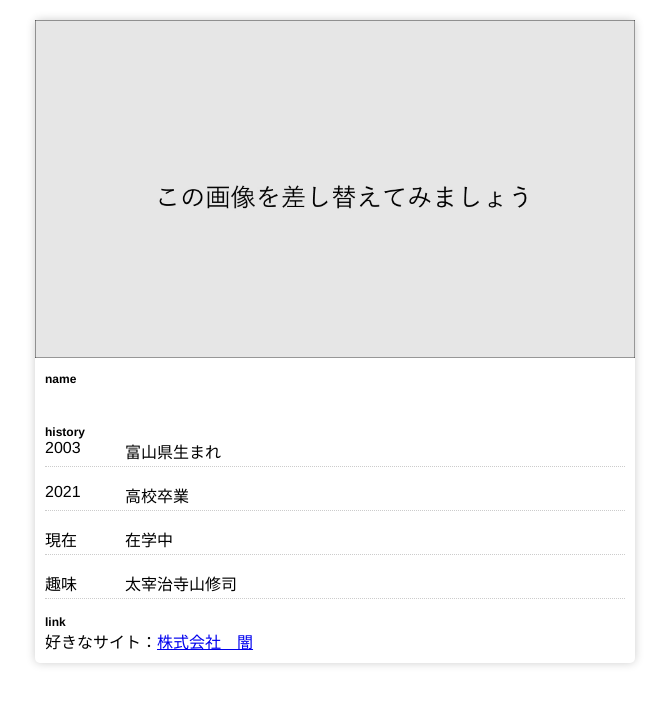
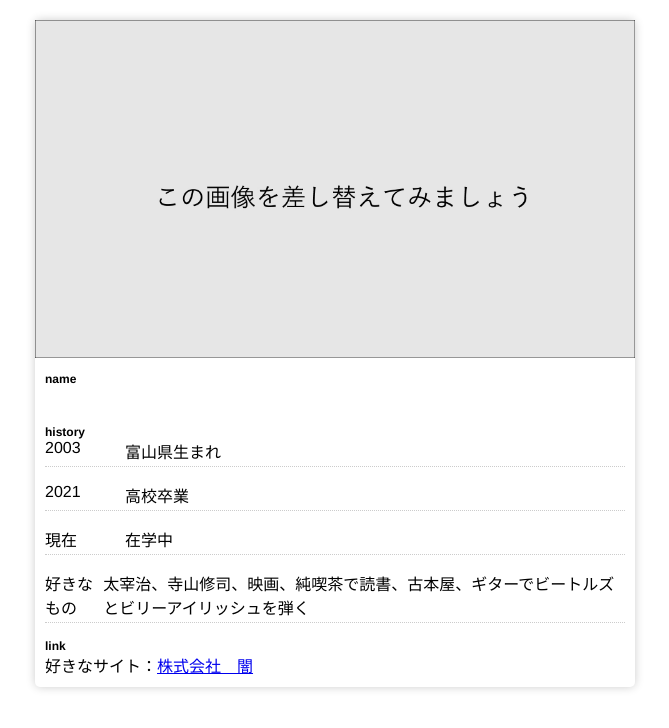
Before and after one commit to KUAD-XtechDesign/simple_page-zuma-taro, a plain HTML site: page index.html in a window 1280 px wide. Shown: the whole page, without its empty margins (305-974 px from the left). Drawn offline with Linux system fonts and the light colour scheme.

Commit message:
趣味を記入

```diff
--- a/index.html
+++ b/index.html
@@ -26,7 +26,7 @@
           <li><div class="year">2003</div><div class="txt">富山県生まれ</div></li>
           <li><div class="year">2021</div><div class="txt">高校卒業</div></li>
           <li><div class="year">現在</div><div class="txt">在学中</div></li>
-          <li><div class="year">趣味</div><div>太宰治寺山修司</div></li>
+          <li><div class="year">好きなもの</div><div>太宰治、寺山修司、映画、純喫茶で読書、古本屋、ギターでビートルズとビリーアイリッシュを弾く</div></li>
         </ul>
 
         <h2 class="title">link</h2>
```
